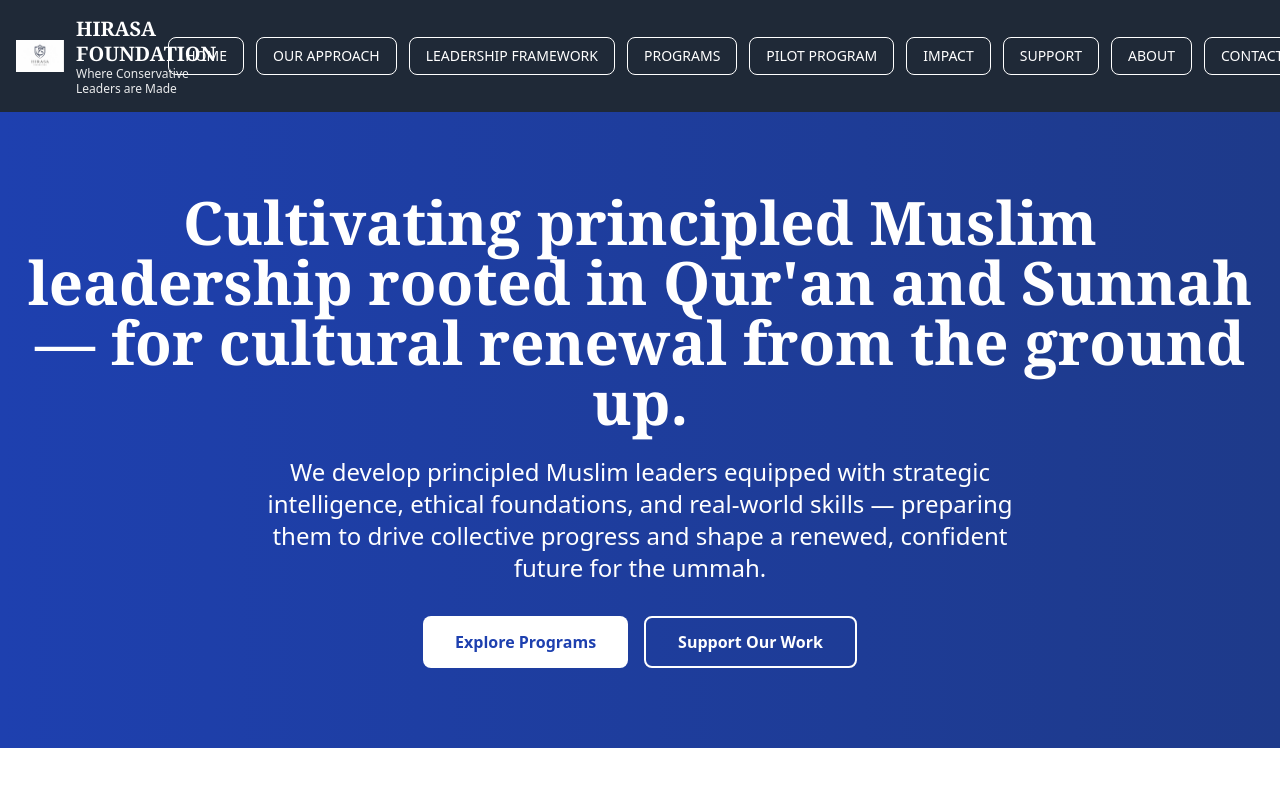
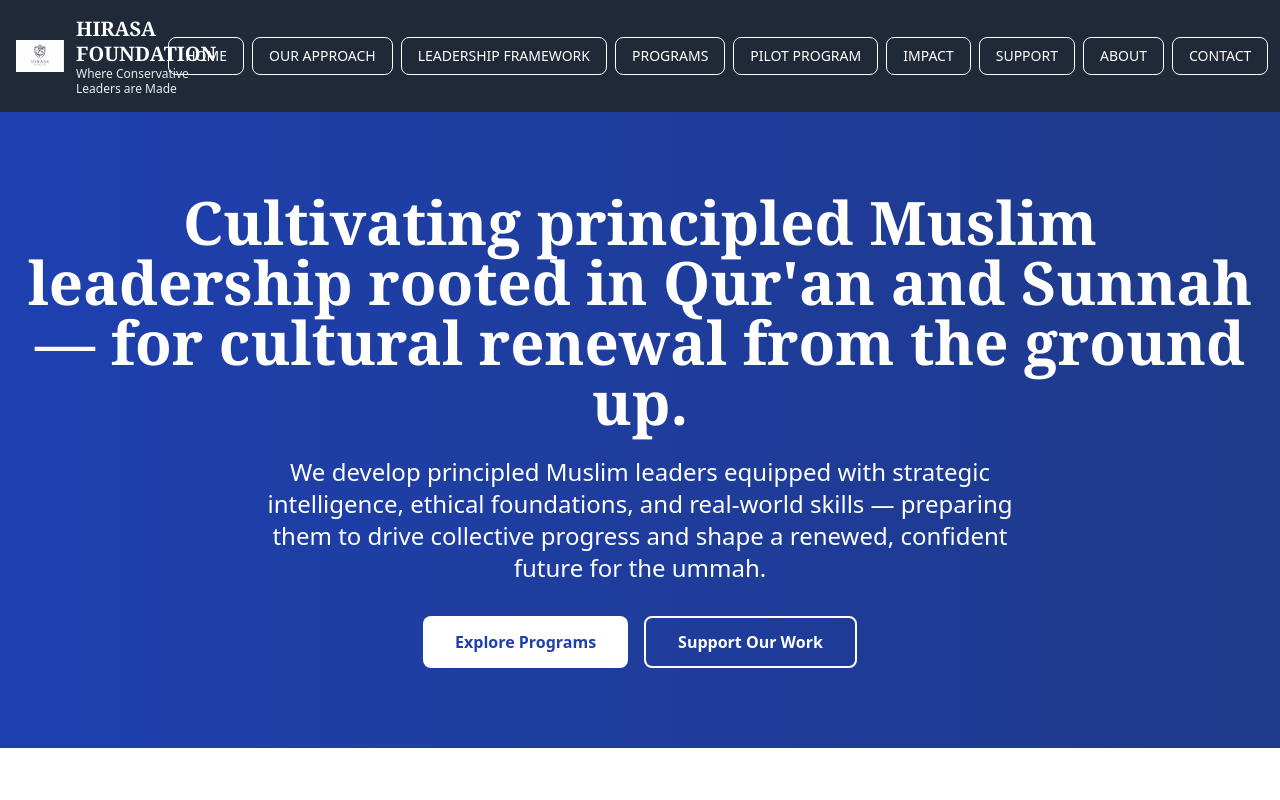
Before and after one commit to AndrewAthans/hirasafoundation, a website: page index.html in a window 1280 px wide. Shown: the top 800 px of the page. Drawn offline with Linux system fonts and the light colour scheme.

Commit message:
Improve navigation spacing - remove cluttered appearance

```diff
--- a/index.html
+++ b/index.html
@@ -33,7 +33,7 @@
                 </div>
 
                 <!-- Desktop Navigation - Right Side -->
-                <div class="hidden lg:flex items-center space-x-3">
+                <div class="hidden lg:flex items-center gap-2">
                     <a href="#home" class="border border-white rounded-lg px-4 py-2 text-white uppercase text-sm font-medium hover:bg-white hover:text-gray-800 transition whitespace-nowrap">Home</a>
                     <a href="#approach" class="border border-white rounded-lg px-4 py-2 text-white uppercase text-sm font-medium hover:bg-white hover:text-gray-800 transition whitespace-nowrap">Our Approach</a>
                     <a href="#framework" class="border border-white rounded-lg px-4 py-2 text-white uppercase text-sm font-medium hover:bg-white hover:text-gray-800 transition whitespace-nowrap">Leadership Framework</a>
```
